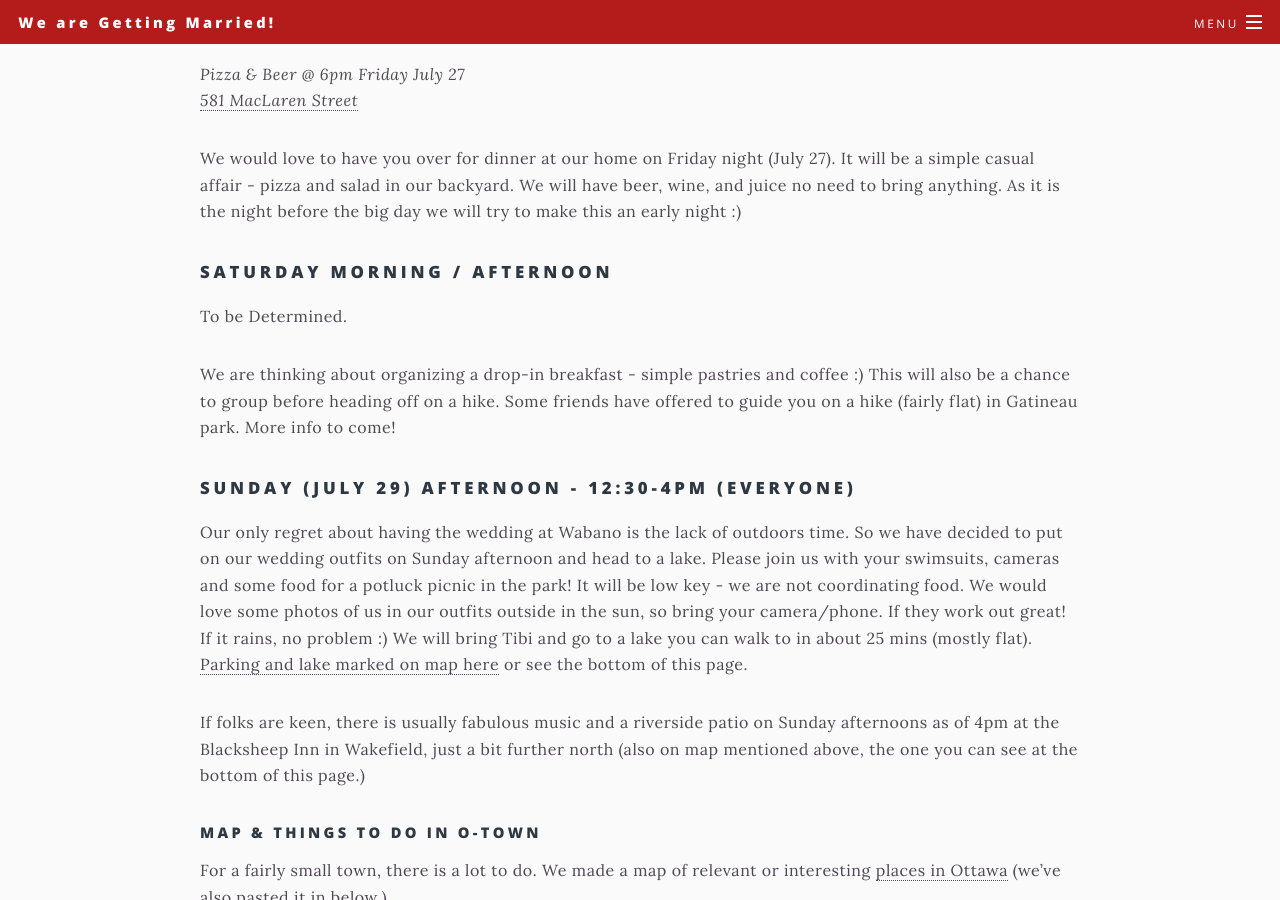
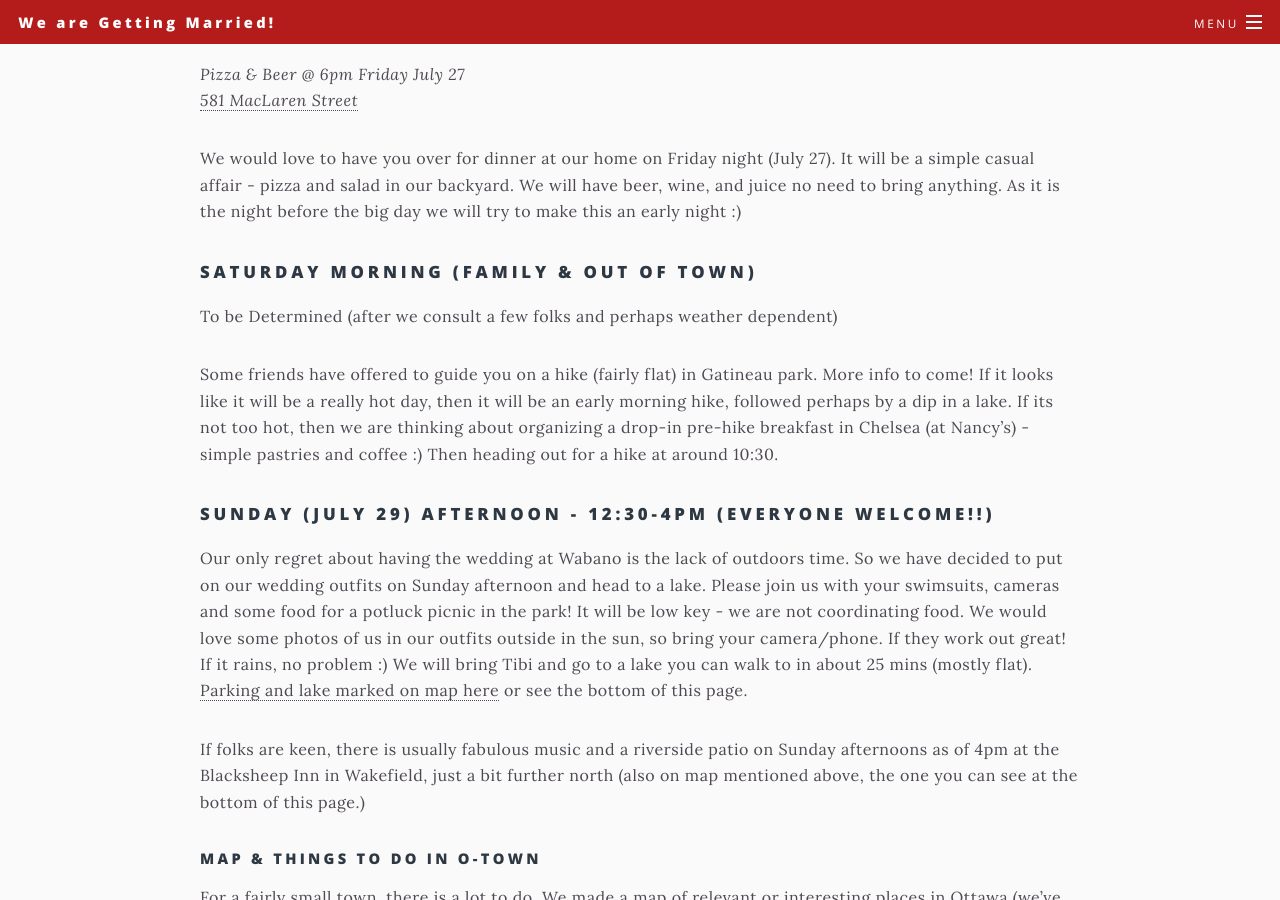
Before and after one commit to mgifford/gifsack-or-wolford, a Jekyll site: the page built from _pages/ottawa.md, in a window 1280 px wide and 900 px high, scrolled down 1467 px. Built offline with Jekyll 4.4.1, drawn with Linux system fonts in a browser that asks for light colours; some of the changed text lies outside the part shown.

Commit message:
More clarity on breakfast & what is for everyone

```diff
--- a/_pages/ottawa.md
+++ b/_pages/ottawa.md
@@ -13,7 +13,7 @@ The main event is happening on Saturday evening, but we wanted to maximize the w
 
 - [The Wedding (Saturday night)](#Wabano)
 - [Family & Out-of-Towner Notes (pre-Wedding activities)](#pre-wedding-for-family--out-of-towners)
-- [Post-Wedding Activity (Sunday)](#sunday-july-29-afternoon---1230-4pm)
+- [Post-Wedding Activity for all (Sunday picnic)](#sunday-july-29-afternoon---1230-4pm)
 - [Map & Things to do in O-town](#map--things-to-do-in-o-town)
 
 
@@ -43,13 +43,13 @@ Given that you are family and/or that you have travelled from afar, we would lik
 We would love to have you over for dinner at our home on Friday night (July 27). It will be a simple casual affair - pizza and salad in our backyard. We will have beer, wine, and juice no need to bring anything. As it is the night before the big day we will try to make this an early night :)
 
 
-### Saturday Morning / Afternoon
+### Saturday Morning (Family & Out of Town)
 
-To be Determined.
+To be Determined (after we consult a few folks and perhaps weather dependent)
 
-We are thinking about organizing a drop-in breakfast - simple pastries and coffee :) This will also be a chance to group before heading off on a hike. Some friends have offered to guide you on a hike (fairly flat) in Gatineau park. More info to come!
+Some friends have offered to guide you on a hike (fairly flat) in Gatineau park. More info to come! If it looks like it will be a really hot day, then it will be an early morning hike, followed perhaps by a dip in a lake. If its not too hot, then we are thinking about organizing a drop-in pre-hike breakfast in Chelsea (at Nancy's) - simple pastries and coffee :) Then heading out for a hike at around 10:30.
 
-### Sunday (July 29) afternoon - 12:30-4pm (Everyone)
+### Sunday (July 29) afternoon - 12:30-4pm (Everyone Welcome!!)
 
 Our only regret about having the wedding at Wabano is the lack of outdoors time. So we have decided to put on our wedding outfits on Sunday afternoon and head to a lake. Please join us with your swimsuits, cameras and some food for a potluck picnic in the park! It will be low key - we are not coordinating food. We would love some photos of us in our outfits outside in the sun, so bring your camera/phone. If they work out great! If it rains, no problem :) We will bring Tibi and go to a lake you can walk to in about 25 mins (mostly flat). [Parking and lake marked on map here](https://drive.google.com/open?id=19bKJw5R4ZpiY2VlZo6IpHQVXZttV71Nu&usp=sharing) or see the bottom of this page.
 
```
